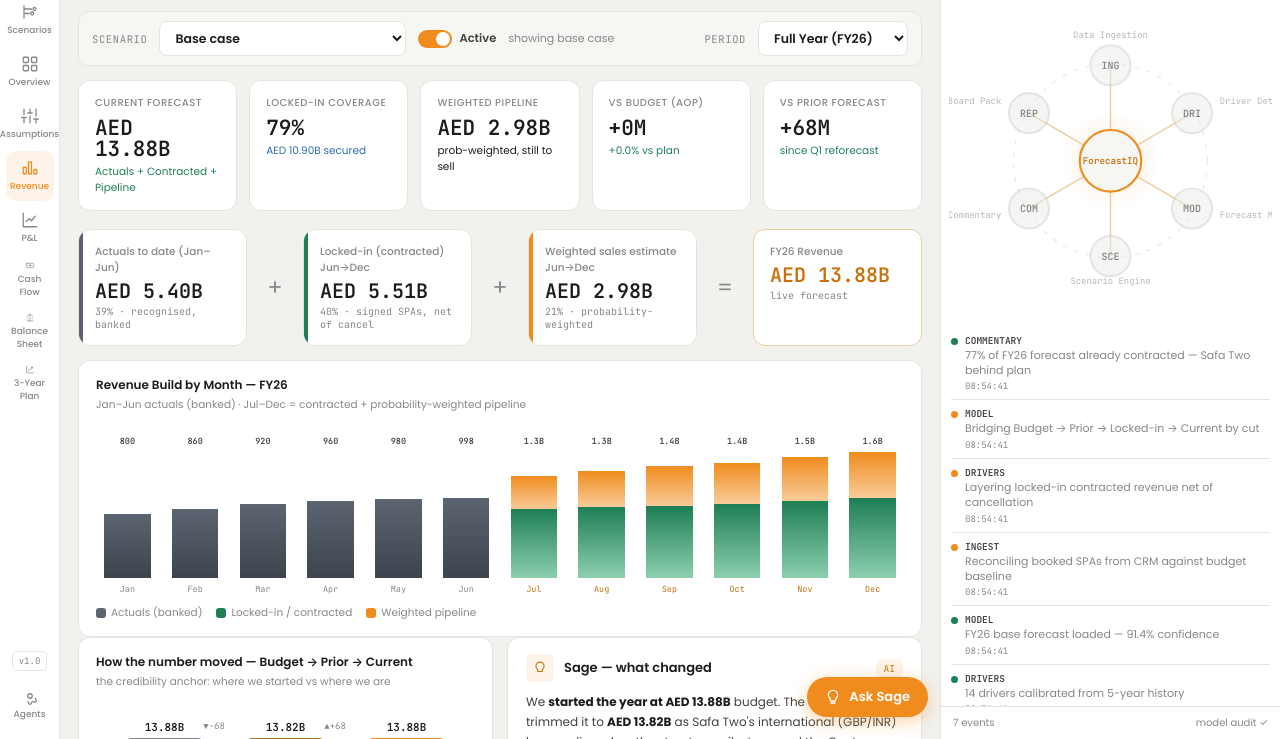
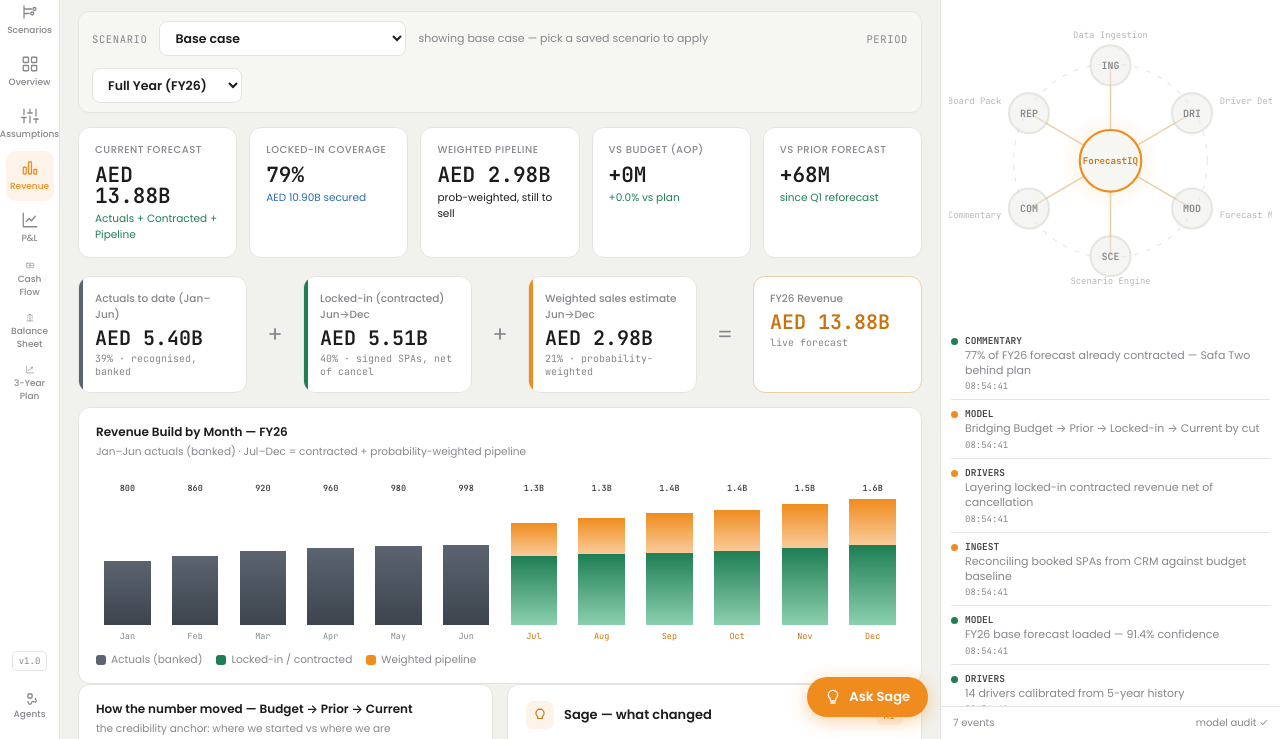
Before and after one commit to shivateen/DamacDemo, a website: page public/app-forecastiq.html in a window 1280 px wide. Shown: the part 61-800 px from the top of the page. Drawn offline with Linux system fonts and the light colour scheme.

Commit message:
ForecastIQ: remove redundant Active/Inactive scenario toggle
The toggle only forced the base case, which the dropdown's "Base case" option
already does. Removed it from the statement selector bar and the workspace bar
to avoid two ways to reach the same state; selecting a scenario applies it,
selecting Base case clears it.

Co-Authored-By: Claude Opus 4.8 (1M context) <noreply@anthropic.com>

```diff
--- a/public/app-forecastiq.html
+++ b/public/app-forecastiq.html
@@ -1669,10 +1669,9 @@ function fcPeriodSel(){
 function scnSelectorBar(){
   var opts='<option value="__base"'+(activeSavedId===null?' selected':'')+'>Base case</option>';
   opts+=SCN_SAVED.map(function(s){return '<option value="'+s.id+'"'+(activeSavedId===s.id?' selected':'')+'>'+s.name+'</option>';}).join('');
-  var note=(scnEnabled&&activeSavedId!==null)?'forecasting "'+activeScn().name+'" across all statements':'showing base case'+(SCN_SAVED.length?'':' — none saved yet; build one in Scenarios');
+  var note=(activeSavedId!==null)?'forecasting "'+activeScn().name+'" across all statements':'showing base case'+(SCN_SAVED.length?' — pick a saved scenario to apply':' — none saved yet; build one in Scenarios');
   return '<div class="scn-selbar fadein"><span class="lbl">Scenario</span>'
-    +'<select class="scn-select" onchange="selectScenario(this.value)"'+(scnEnabled?'':' disabled')+'>'+opts+'</select>'
-    +'<span class="scn-toggle'+(scnEnabled?' on':'')+'" onclick="toggleScnEnabled()" title="Apply the selected scenario to the forecast"><span class="scn-sw"></span>'+(scnEnabled?'Active':'Inactive')+'</span>'
+    +'<select class="scn-select" onchange="selectScenario(this.value)">'+opts+'</select>'
     +'<span style="font-size:11px;color:var(--ink-3)">'+note+'</span>'
     +fcPeriodSel()+'</div>';
 }
@@ -1684,7 +1683,6 @@ function scnWorkspaceBar(){
   return '<div class="scn-selbar fadein" style="margin-bottom:14px"><span class="lbl">Scenario workspace</span>'
     +'<input id="scnSaveName" class="scn-save-inp" placeholder="Name this scenario…" onkeydown="if(event.key===\'Enter\')saveCurrentScenario()">'
     +'<button class="btn-act" onclick="saveCurrentScenario()">💾 Save as template</button>'
-    +'<span class="scn-toggle'+(scnEnabled?' on':'')+'" onclick="toggleScnEnabled()" title="Active applies the selected scenario across all tabs"><span class="scn-sw"></span>'+(scnEnabled?'Active':'Inactive')+'</span>'
     +'<div class="scn-saved-row" style="flex-basis:100%">'+chips+'</div></div>';
 }
 
```
Also changed, not shown: src/apps/forecastiq.html (+2 -4 lines).
